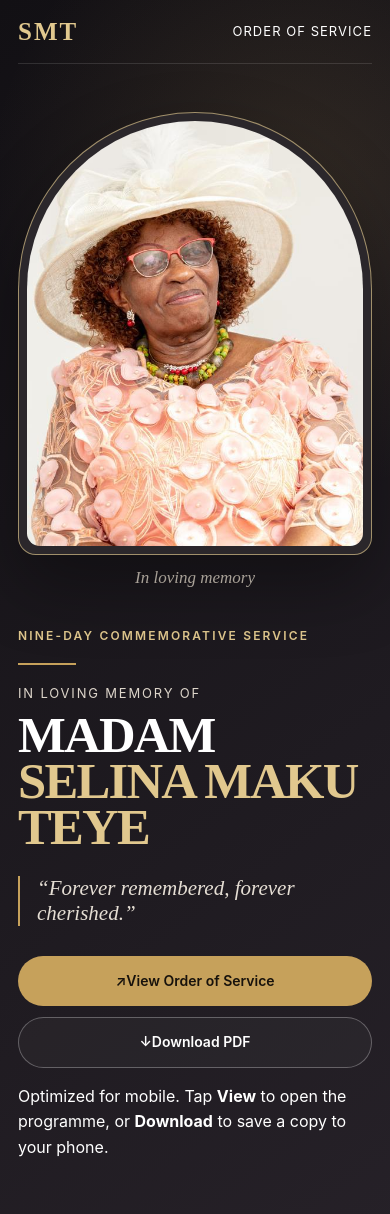
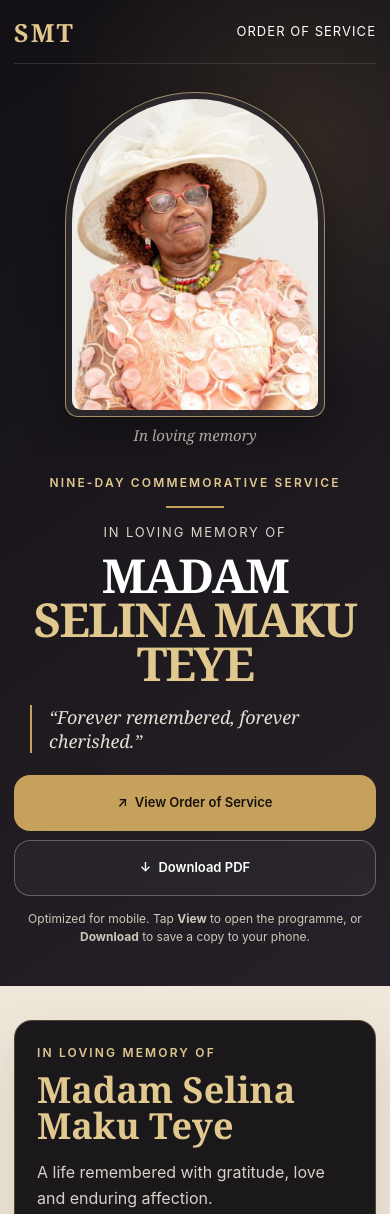
Before and after one commit to Egodic-Numpy/selina-maku-teye, a plain HTML site: page index.html in a window 390 px wide. Shown: the top 1214 px of the page. Drawn offline with Linux system fonts and the light colour scheme.

Commit message:
Add files via upload

```diff
--- a/css/style.css
+++ b/css/style.css
@@ -39,3 +39,33 @@ footer{background:#111014;color:#bdb5aa;padding:30px 0}footer .wrap{display:flex
 @media (max-width:759px) {
   .memory-section { padding-top: 48px; }
 }
+
+/* Mobile performance revision */
+body{font-family:-apple-system,BlinkMacSystemFont,"Segoe UI",Roboto,Helvetica,Arial,sans-serif}
+.monogram,.footer-monogram,.portrait-placeholder span,.portrait-caption,.hero h1,blockquote,.memory-card h2{font-family:Georgia,"Times New Roman",serif}
+.hero-actions .btn{gap:.45rem;flex-wrap:wrap}
+.hero-actions .btn small{font-size:10px;font-weight:500;opacity:.72;letter-spacing:.02em}
+.mobile-tip{display:none;color:#cfc6ba;font-size:12px;line-height:1.5;margin:14px 0 0;max-width:36rem}
+@media(max-width:759px){
+  .wrap{width:min(100% - 28px,1120px)}
+  .hero-inner{padding:28px 0 40px;gap:28px}
+  .portrait-shell{max-width:300px}
+  .portrait-frame{padding:6px;box-shadow:0 18px 44px #0005}
+  .portrait-caption{margin-top:8px;font-size:15px}
+  .hero-copy{text-align:center}
+  .gold-rule{margin:14px auto}
+  .hero h1{font-size:clamp(40px,12vw,58px);line-height:.94}
+  blockquote{font-size:18px;margin:20px auto 22px;text-align:left;max-width:330px}
+  .hero-actions{grid-template-columns:1fr 1fr;gap:9px}
+  .btn{min-height:56px;padding:10px 12px;font-size:13px;line-height:1.2;border-radius:16px}
+  .hero-actions .btn small{width:100%;display:block}
+  .mobile-tip{display:block}
+  .memory-section{padding:34px 0 42px}
+  .memory-card{padding:22px;border-radius:18px}
+  .memory-card h2{font-size:36px}
+  footer{padding:24px 0}
+}
+@media(max-width:390px){
+  .hero-actions{grid-template-columns:1fr}
+  .portrait-shell{max-width:260px}
+}
```
